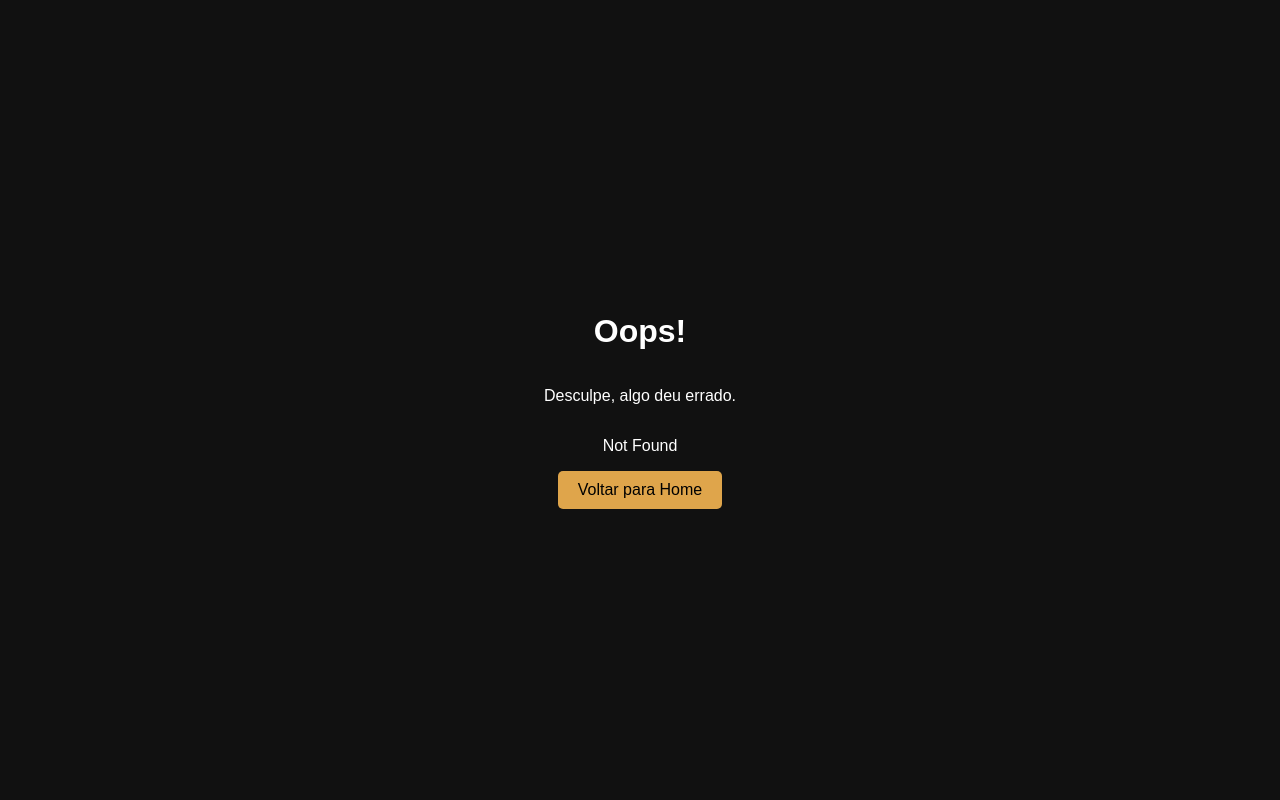
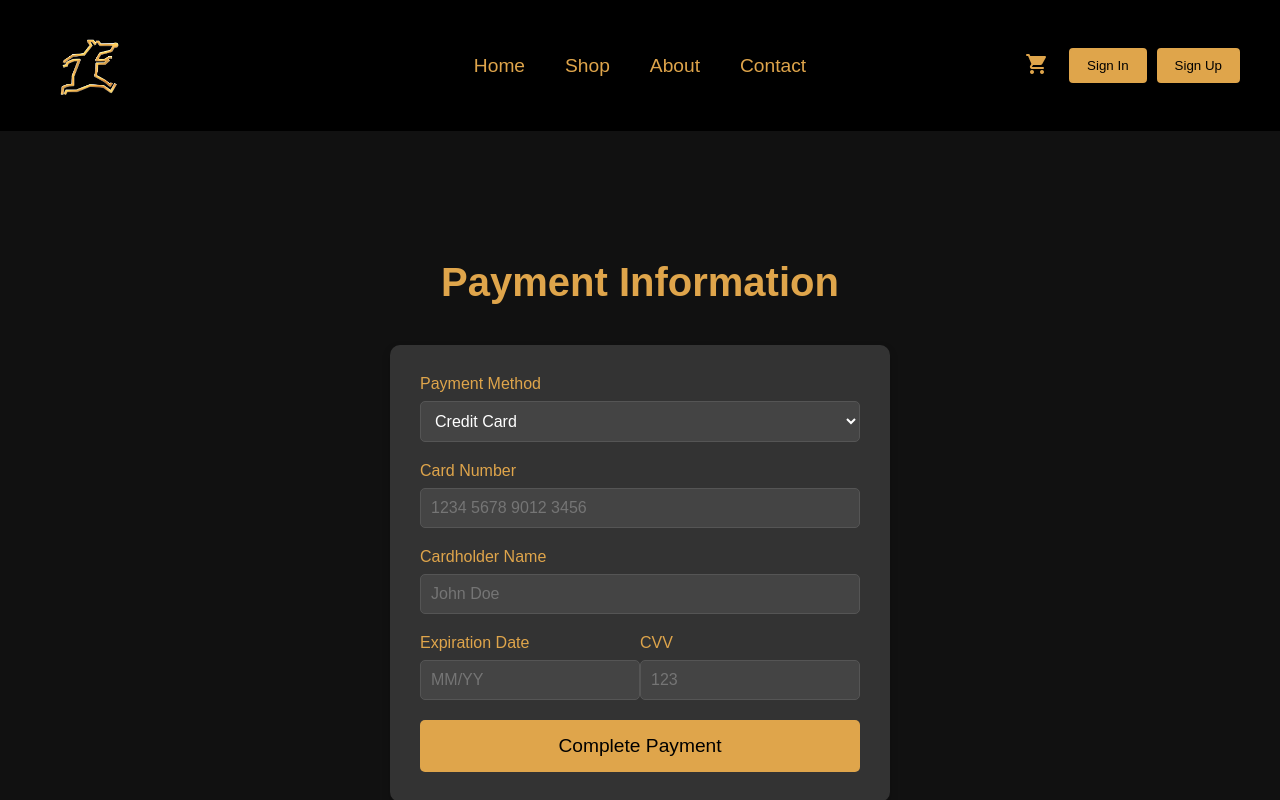
Before and after one commit to Arthurgaa/The-Little-Rat, a React (Vite) app: page /payment in a window 1280 px wide. Before the commit this address had no page. Built offline with nearby package versions, Linux system fonts and the light colour scheme.

Commit message:
Método de Pagamento criado

```diff
--- a/src/main.jsx
+++ b/src/main.jsx
@@ -10,6 +10,8 @@ import About from './routes/About.jsx';
 import Contact from './routes/Contact.jsx';
 import Cart from './routes/Cart.jsx';
 import Error from './routes/Error.jsx';
+import Payment from './routes/Payment.jsx';
+import Pix from './routes/Pix.jsx'
 
 // Configuração das rotas
 const router = createBrowserRouter([
@@ -25,6 +27,9 @@ const router = createBrowserRouter([
       { path: '/contact', element: <Contact /> }, // Contact (Contato)
       { path: '/register', element: <Register /> }, // Register (Cadastro)
       { path: '/cart', element: <Cart /> }, // Cart (Carrinho)
+      { path: '/payment', element: <Payment /> },
+      { path: '/pix', element: <Pix /> }
+
     ]
   }
 ]);
--- a/src/routes/Cart.jsx
+++ b/src/routes/Cart.jsx
@@ -1,7 +1,9 @@
 import React, { useState, useEffect } from 'react';
+import { useNavigate } from 'react-router-dom';
 
 const Cart = () => {
   const [cart, setCart] = useState([]);
+  const navigate = useNavigate();
 
   useEffect(() => {
     // Obtenção dos itens do carrinho armazenados no localStorage
@@ -9,15 +11,20 @@ const Cart = () => {
     setCart(storedCart);
   }, []);
 
-  // Cálculo do preço total
-  const totalPrice = cart.reduce((total, item) => total + item.price, 0);
+  const updateQuantity = (index, newQuantity) => {
+    const updatedCart = [...cart];
+    updatedCart[index].quantity = newQuantity;
+    setCart(updatedCart);
+    localStorage.setItem('cart', JSON.stringify(updatedCart)); // Atualiza o localStorage
+  };
 
-  // Função para remover itens do carrinho
   const removeFromCart = (indexToRemove) => {
     const updatedCart = cart.filter((_, index) => index !== indexToRemove);
     setCart(updatedCart);
     localStorage.setItem('cart', JSON.stringify(updatedCart)); // Atualiza o localStorage
   };
+
+  const totalPrice = cart.reduce((total, item) => total + item.price * item.quantity, 0);
 
   return (
     <div style={cartStyle}>
@@ -32,11 +39,17 @@ const Cart = () => {
                 <img src={item.img} alt={item.name} style={productImageStyle} />
                 <div style={productDetailsStyle}>
                   <span style={productNameStyle}>{item.name}</span>
-                  <span style={productPriceStyle}>${item.price.toFixed(2)}</span>
-                  <button
-                    onClick={() => removeFromCart(index)}
-                    style={removeButtonStyle}
-                  >
+                  <span style={productPriceStyle}>${(item.price * item.quantity).toFixed(2)}</span>
+                  <label htmlFor="quantity" style={quantityLabelStyle}>Quantity:</label>
+                  <input
+                    type="number"
+                    id="quantity"
+                    value={item.quantity}
+                    min="1"
+                    onChange={(e) => updateQuantity(index, parseInt(e.target.value))}
+                    style={quantityInputStyle}
+                  />
+                  <button onClick={() => removeFromCart(index)} style={removeButtonStyle}>
                     Remove
                   </button>
                 </div>
@@ -45,7 +58,9 @@ const Cart = () => {
           </ul>
           <div style={totalContainerStyle}>
             <h2>Total: ${totalPrice.toFixed(2)}</h2>
-            <button style={checkoutButtonStyle}>Proceed to Checkout</button>
+            <button onClick={() => navigate('/payment')} style={checkoutButtonStyle}>
+              Proceed to Checkout
+            </button>
           </div>
         </div>
       )}
@@ -117,6 +132,22 @@ const productPriceStyle = {
   color: '#fff',
 };
 
+const quantityLabelStyle = {
+  marginTop: '10px',
+  fontSize: '16px',
+  color: '#fff',
+};
+
+const quantityInputStyle = {
+  width: '50px',
+  marginTop: '5px',
+  padding: '5px',
+  borderRadius: '5px',
+  border: '1px solid #555',
+  backgroundColor: '#444',
+  color: '#fff',
+};
+
 const removeButtonStyle = {
   marginTop: '10px',
   backgroundColor: '#ff4d4f',
--- /dev/null
+++ b/src/routes/Payment.jsx
@@ -0,0 +1,196 @@
+import React, { useState } from 'react';
+import { useNavigate } from 'react-router-dom';
+
+const Payment = () => {
+  const navigate = useNavigate();
+  const [paymentDetails, setPaymentDetails] = useState({
+    cardNumber: '',
+    expirationDate: '',
+    cvv: '',
+    cardHolderName: '',
+  });
+  const [paymentMethod, setPaymentMethod] = useState('creditCard'); // Credit Card, Debit Card ou PIX
+  const [isProcessing, setIsProcessing] = useState(false);
+
+  const handleInputChange = (e) => {
+    const { name, value } = e.target;
+    setPaymentDetails({
+      ...paymentDetails,
+      [name]: value,
+    });
+  };
+
+  const handlePayment = (e) => {
+    e.preventDefault();
+    setIsProcessing(true);
+
+    if (paymentMethod === 'creditCard' || paymentMethod === 'debitCard') {
+      // Simulação de processamento de pagamento com cartão
+      setTimeout(() => {
+        alert('Payment successful! Thank you for your purchase.');
+        setIsProcessing(false);
+        navigate('/'); // Redireciona para a página inicial ou outra de sua escolha
+      }, 2000);
+    } else if (paymentMethod === 'pix') {
+      // Simulação de redirecionamento para pagamento com PIX
+      setTimeout(() => {
+        navigate('/pix'); // Redireciona para a página de QR code
+      }, 500);
+    }
+  };
+
+  return (
+    <div style={styles.paymentContainer}>
+      <h1 style={styles.title}>Payment Information</h1>
+      <form onSubmit={handlePayment} style={styles.form}>
+        <div style={styles.inputGroup}>
+          <label htmlFor="paymentMethod" style={styles.label}>Payment Method</label>
+          <select
+            id="paymentMethod"
+            value={paymentMethod}
+            onChange={(e) => setPaymentMethod(e.target.value)}
+            style={styles.select}
+          >
+            <option value="creditCard">Credit Card</option>
+            <option value="debitCard">Debit Card</option>
+            <option value="pix">PIX</option>
+          </select>
+        </div>
+
+        {(paymentMethod === 'creditCard' || paymentMethod === 'debitCard') && (
+          <>
+            <div style={styles.inputGroup}>
+              <label htmlFor="cardNumber" style={styles.label}>Card Number</label>
+              <input
+                type="text"
+                id="cardNumber"
+                name="cardNumber"
+                value={paymentDetails.cardNumber}
+                onChange={handleInputChange}
+                placeholder="1234 5678 9012 3456"
+                style={styles.input}
+                required
+              />
+            </div>
+            <div style={styles.inputGroup}>
+              <label htmlFor="cardHolderName" style={styles.label}>Cardholder Name</label>
+              <input
+                type="text"
+                id="cardHolderName"
+                name="cardHolderName"
+                value={paymentDetails.cardHolderName}
+                onChange={handleInputChange}
+                placeholder="John Doe"
+                style={styles.input}
+                required
+              />
+            </div>
+            <div style={styles.row}>
+              <div style={styles.inputGroup}>
+                <label htmlFor="expirationDate" style={styles.label}>Expiration Date</label>
+                <input
+                  type="text"
+                  id="expirationDate"
+                  name="expirationDate"
+                  value={paymentDetails.expirationDate}
+                  onChange={handleInputChange}
+                  placeholder="MM/YY"
+                  style={styles.input}
+                  required
+                />
+              </div>
+              <div style={styles.inputGroup}>
+                <label htmlFor="cvv" style={styles.label}>CVV</label>
+                <input
+                  type="text"
+                  id="cvv"
+                  name="cvv"
+                  value={paymentDetails.cvv}
+                  onChange={handleInputChange}
+                  placeholder="123"
+                  style={styles.input}
+                  required
+                />
+              </div>
+            </div>
+          </>
+        )}
+
+        <button type="submit" style={styles.checkoutButton} disabled={isProcessing}>
+          {isProcessing ? 'Processing...' : paymentMethod === 'pix' ? 'Pay with PIX' : 'Complete Payment'}
+        </button>
+      </form>
+    </div>
+  );
+};
+
+// Estilos
+const styles = {
+  paymentContainer: {
+    minHeight: '100vh',
+    display: 'flex',
+    flexDirection: 'column',
+    justifyContent: 'center',
+    alignItems: 'center',
+    backgroundColor: '#111',
+    color: '#fff',
+    padding: '40px',
+  },
+  title: {
+    fontSize: '2.5rem',
+    color: '#dfa54b',
+    marginBottom: '40px',
+  },
+  form: {
+    width: '100%',
+    maxWidth: '500px',
+    backgroundColor: '#333',
+    padding: '30px',
+    borderRadius: '10px',
+    boxShadow: '0 4px 8px rgba(0, 0, 0, 0.2)',
+  },
+  inputGroup: {
+    marginBottom: '20px',
+  },
+  label: {
+    display: 'block',
+    fontSize: '1rem',
+    marginBottom: '8px',
+    color: '#dfa54b',
+  },
+  input: {
+    width: '100%',
+    padding: '10px',
+    fontSize: '1rem',
+    borderRadius: '5px',
+    border: '1px solid #555',
+    backgroundColor: '#444',
+    color: '#fff',
+  },
+  row: {
+    display: 'flex',
+    justifyContent: 'space-between',
+  },
+  select: {
+    width: '100%',
+    padding: '10px',
+    fontSize: '1rem',
+    borderRadius: '5px',
+    border: '1px solid #555',
+    backgroundColor: '#444',
+    color: '#fff',
+  },
+  checkoutButton: {
+    width: '100%',
+    padding: '15px',
+    fontSize: '1.2rem',
+    backgroundColor: '#dfa54b',
+    color: '#000',
+    border: 'none',
+    borderRadius: '5px',
+    cursor: 'pointer',
+    transition: 'background-color 0.3s ease',
+  },
+};
+
+export default Payment;
--- /dev/null
+++ b/src/routes/Pix.jsx
@@ -0,0 +1,34 @@
+import React from 'react';
+
+const PixQRCode = () => {
+  return (
+    <div style={styles.container}>
+      <h1 style={styles.title}>Scan this QR Code to Pay with PIX</h1>
+      <img src="/pix-qr-code.png" alt="PIX QR Code" style={styles.qrCode} />
+    </div>
+  );
+};
+
+const styles = {
+  container: {
+    minHeight: '100vh',
+    display: 'flex',
+    flexDirection: 'column',
+    justifyContent: 'center',
+    alignItems: 'center',
+    backgroundColor: '#111',
+    color: '#fff',
+  },
+  title: {
+    fontSize: '2rem',
+    color: '#dfa54b',
+    marginBottom: '20px',
+  },
+  qrCode: {
+    width: '300px',
+    height: '300px',
+    objectFit: 'cover',
+  },
+};
+
+export default PixQRCode;
```
